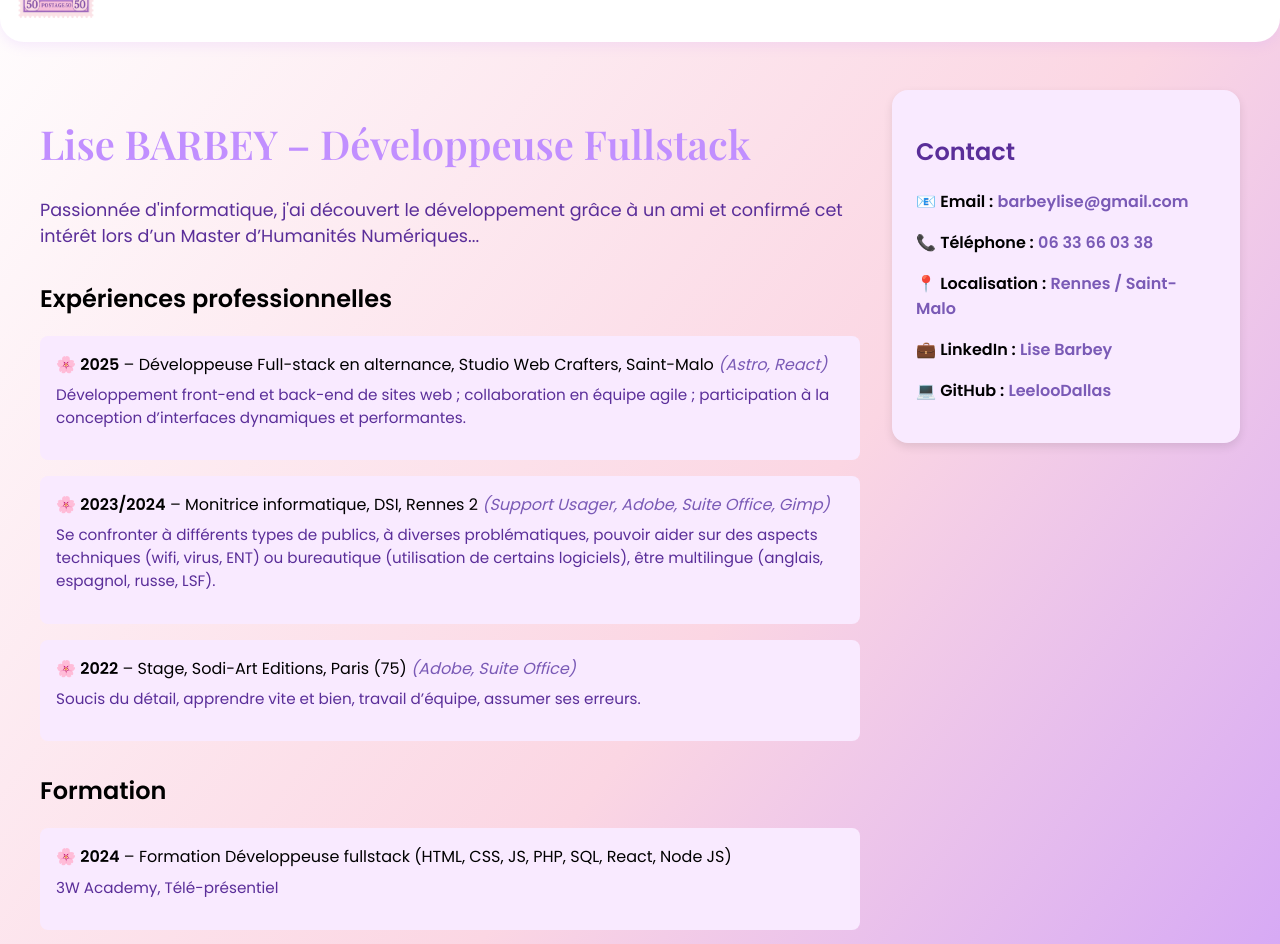
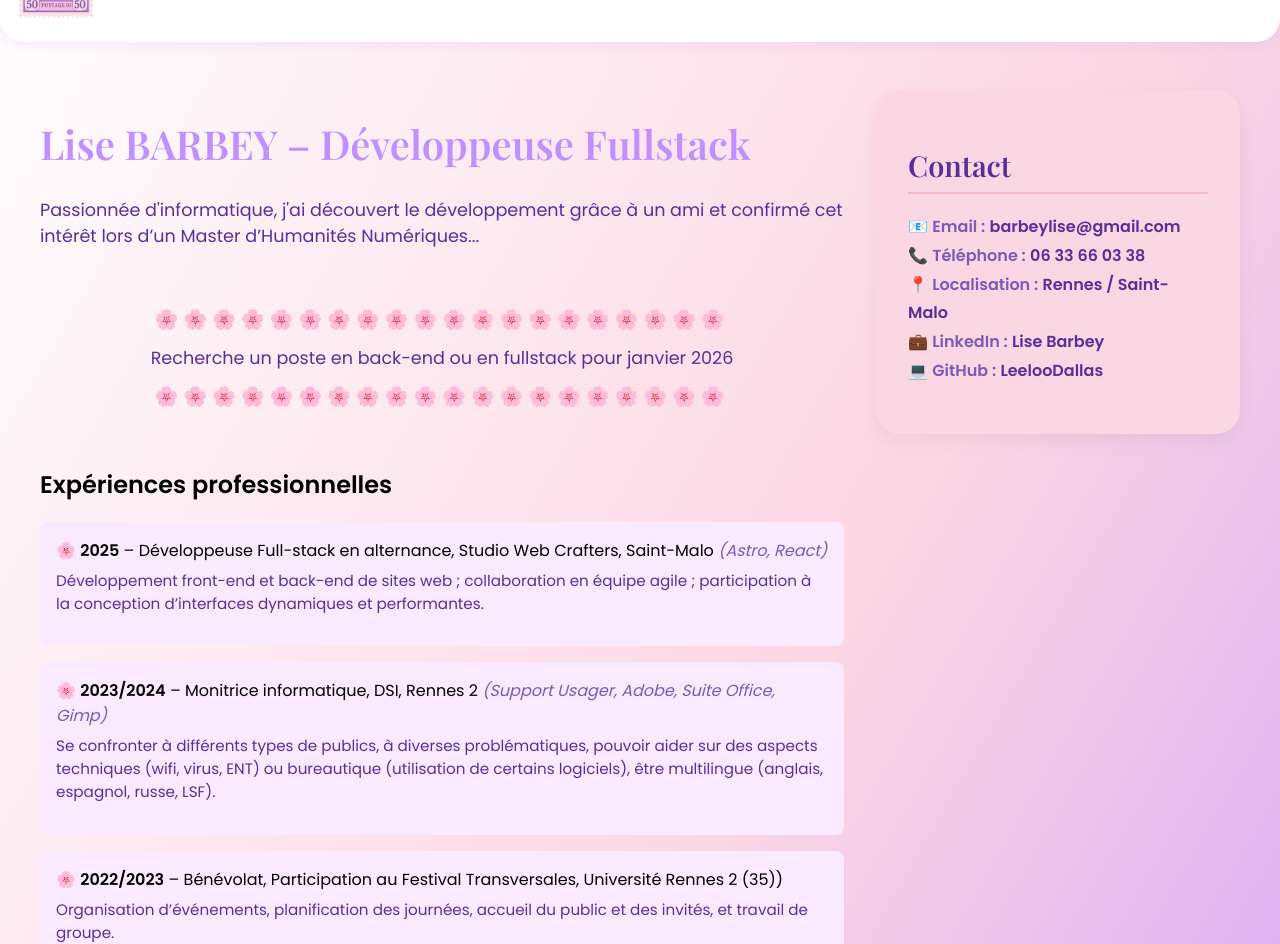
Before and after one commit to LeelooDallas-creator/portfolio, a React (Vite) app: page /cv in a window 1280 px wide. Shown: the part 120-1064 px from the top of the page. Built offline with nearby package versions, Linux system fonts and the light colour scheme.

Commit message:
refactor(pages): refacto and review of all components and pages

```diff
--- a/src/components/ContactAside.tsx
+++ b/src/components/ContactAside.tsx
@@ -1,4 +1,3 @@
-// components/ContactAside.tsx
 import React from 'react';
 
 const ContactAside: React.FC = () => {
@@ -7,61 +6,76 @@ const ContactAside: React.FC = () => {
       style={{
         flexShrink: 0,
         width: '300px',
-        padding: '1.5rem',
-        borderRadius: '1rem',
-        backgroundColor: '#f9eaff',
-        boxShadow: '0 4px 10px rgba(0,0,0,0.1)',
+        padding: '2rem',
+        borderRadius: '1.5rem',
+        backgroundColor: '#fbd6e3', // --rose
+        boxShadow: '0 8px 20px rgba(0, 0, 0, 0.05)',
         position: 'sticky',
         top: '2rem',
         height: 'fit-content',
+        fontFamily: 'Poppins, sans-serif',
       }}
     >
-      <h2 style={{ color: '#5a2e99' }}>Contact</h2>
-      <p>
+      <h2
+        style={{
+          fontFamily: 'Playfair Display, serif',
+          fontSize: '1.8rem',
+          color: '#5a2e99', // --text-main
+          marginBottom: '1.2rem',
+          borderBottom: '2px solid #f6b8d1',
+          paddingBottom: '0.5rem',
+        }}
+      >
+        Contact
+      </h2>
+
+      <ul style={{ listStyle: 'none', padding: 0, lineHeight: '1.8', color: '#7a5ab6' }}>
+        <li>
           📧 <strong>Email :</strong>{' '}
-        <a href="mailto:barbeylise@gmail.com" style={{ color: '#7a5ab6' }}>
+          <a href="mailto:barbeylise@gmail.com" style={{ color: '#5a2e99' }}>
             barbeylise@gmail.com
           </a>
-      </p>
-      <p>
+        </li>
+        <li>
           📞 <strong>Téléphone :</strong>{' '}
-        <a href="tel:0633660338" style={{ color: '#7a5ab6' }}>
+          <a href="tel:0633660338" style={{ color: '#5a2e99' }}>
             06 33 66 03 38
           </a>
-      </p>
-      <p>
+        </li>
+        <li>
           📍 <strong>Localisation :</strong>{' '}
           <a
             href="https://www.google.com/maps/search/?api=1&query=Rennes+Saint-Malo"
             target="_blank"
             rel="noopener noreferrer"
-          style={{ color: '#7a5ab6' }}
+            style={{ color: '#5a2e99' }}
           >
             Rennes / Saint-Malo
           </a>
-      </p>
-      <p>
+        </li>
+        <li>
           💼 <strong>LinkedIn :</strong>{' '}
           <a
             href="https://www.linkedin.com/in/lise-barbey"
             target="_blank"
             rel="noopener noreferrer"
-          style={{ color: '#7a5ab6' }}
+            style={{ color: '#5a2e99' }}
           >
             Lise Barbey
           </a>
-      </p>
-      <p>
+        </li>
+        <li>
           💻 <strong>GitHub :</strong>{' '}
           <a
             href="https://github.com/LeelooDallas-creator"
             target="_blank"
             rel="noopener noreferrer"
-          style={{ color: '#7a5ab6' }}
+            style={{ color: '#5a2e99' }}
           >
             LeelooDallas
           </a>
-      </p>
+        </li>
+      </ul>
     </aside>
   );
 };
--- /dev/null
+++ b/src/components/FlowerBorder.tsx
@@ -0,0 +1,73 @@
+const FlowerBorder = () => {
+  const flowerEmoji = '🌸'; // tu peux changer par 🌺, 🌼, 🌻, etc.
+
+  const borderStyle = {
+    position: 'relative',
+    fontSize: '1.1rem',
+    color: 'var(--text-main)',
+    textAlign: 'center',
+    padding: '1.5rem 2rem',
+    margin: '2rem',
+  };
+
+  const beforeAfterStyle = {
+    content: `"${flowerEmoji.repeat(20)}"`, // répète la fleur 20 fois
+    position: 'absolute',
+    width: '100%',
+    left: 0,
+    fontSize: '1.2rem',
+    letterSpacing: '0.3rem',
+    color: 'var(--violet)',
+    userSelect: 'none',
+  };
+
+  return (
+    <p style={borderStyle}>
+      <style>{`
+        .flower-border::before,
+        .flower-border::after {
+          content: "${flowerEmoji.repeat(20)}";
+          position: absolute;
+          left: 0;
+          width: 100%;
+          font-size: 1.2rem;
+          letter-spacing: 0.3rem;
+          color: var(--violet);
+          user-select: none;
+        }
+        .flower-border::before {
+          top: 0;
+        }
+        .flower-border::after {
+          bottom: 0;
+        }
+        .flower-border > span::before,
+        .flower-border > span::after {
+          content: "${flowerEmoji.repeat(3)}";
+          font-size: 1.2rem;
+          letter-spacing: 0.3rem;
+          color: var(--violet);
+          user-select: none;
+          position: absolute;
+        }
+        .flower-border > span::before {
+          left: -3.5rem;
+          top: 0;
+          writing-mode: vertical-rl;
+          transform: rotate(180deg);
+        }
+        .flower-border > span::after {
+          right: -3.5rem;
+          bottom: 0;
+          writing-mode: vertical-rl;
+        }
+      `}</style>
+
+      <span className="flower-border" style={{ position: 'relative', display: 'inline-block', padding: '2.5rem' }}>
+        Recherche un poste en back-end ou en fullstack pour janvier 2026
+      </span>
+    </p>
+  );
+};
+
+export default FlowerBorder;
--- a/src/components/Footer.tsx
+++ b/src/components/Footer.tsx
@@ -2,7 +2,17 @@ import React from 'react';
 
 const Footer: React.FC = () => (
   <footer className="footer">
-    <p>© 2025 Mon Portfolio. Tous droits réservés.</p>
+    <p
+     style={{
+              fontFamily: 'var(--font-body)',
+              fontSize: '1.1rem',
+              color: '#6d4e99',
+              margin: 0,
+              marginBottom: '2rem',
+              maxWidth: '100%',
+              textAlign: 'left',
+            }}
+    >© 2025 Mon Portfolio. Tous droits réservés.</p>
   </footer>
 );
 
--- a/src/components/Hero.tsx
+++ b/src/components/Hero.tsx
@@ -45,7 +45,7 @@ const Hero: React.FC = () => {
               width: '100%',
             }}
           >
-            Bienvenue sur mon portfolio
+            BREF, je cherche un poste junior
           </h1>
 
           <p
--- a/src/pages/CV.tsx
+++ b/src/pages/CV.tsx
@@ -1,5 +1,6 @@
 import React, { useEffect, useRef, useState } from 'react';
 import ContactAside from '../components/ContactAside';
+import FlowerBorder from '../components/FlowerBorder';
 
 const CV: React.FC = () => {
   const [visibleSections, setVisibleSections] = useState<{ [key: string]: boolean }>({});
@@ -75,12 +76,26 @@ const CV: React.FC = () => {
         'Se confronter à différents types de publics, à diverses problématiques, pouvoir aider sur des aspects techniques (wifi, virus, ENT) ou bureautique (utilisation de certains logiciels), être multilingue (anglais, espagnol, russe, LSF).',
     },
     {
+      year: '2022/2023',
+      role: 'Bénévolat',
+      company: 'Participation au Festival Transversales, Université Rennes 2 (35))',
+      description:
+        'Organisation d’événements, planification des journées, accueil du public et des invités, et travail de groupe.',
+    },
+    {
       year: '2022',
       role: 'Stage',
       company: 'Sodi-Art Editions, Paris (75)',
       tech: '(Adobe, Suite Office)',
       description:
         'Soucis du détail, apprendre vite et bien, travail d’équipe, assumer ses erreurs.',
+    },
+    {
+      year: '2022',
+      role: 'Bénévolat',
+      company: 'Festival L\'Ouest Hurlant',
+      description:
+        'Accueil et orientaiton du public, gestion de foule, gestion de librairie, communication entre les auteurs et les libraires.',
     },
   ];
 
@@ -140,6 +155,7 @@ const CV: React.FC = () => {
           <p style={{ fontSize: '1.1rem', color: 'var(--text-main)' }}>
             Passionnée d'informatique, j'ai découvert le développement grâce à un ami et confirmé cet intérêt lors d’un Master d’Humanités Numériques...
           </p>
+        <FlowerBorder />
 
           <section id="exp" ref={sectionsRefs.exp} style={sectionStyle('exp')}>
             <h2>Expériences professionnelles</h2>
@@ -177,7 +193,7 @@ const CV: React.FC = () => {
             ref={sectionsRefs.formation}
             style={sectionStyle('formation')}
           >
-            <h2>Formation</h2>
+            <h2>Formations</h2>
             <ul style={{ listStyle: 'none', paddingLeft: 0 }}>
               {formations.map((form, i) => (
                 <li
--- a/src/pages/Home.tsx
+++ b/src/pages/Home.tsx
@@ -1,7 +1,7 @@
 import React from 'react';
 import Hero from '../components/Hero';
 import Card from '../components/Card';
-import ContactAside from '../components/ContactAside';
+import FlowerBorder from '../components/FlowerBorder';
 
 const Home: React.FC = () => {
   return (
@@ -11,6 +11,7 @@ const Home: React.FC = () => {
       padding: '2rem',
       fontFamily: 'var(--font-body)',
     }}>
+     <FlowerBorder />
       <Hero />
       <div style={{
         display: 'grid',
```
Lines whose indentation alone changed are shown as unchanged.
